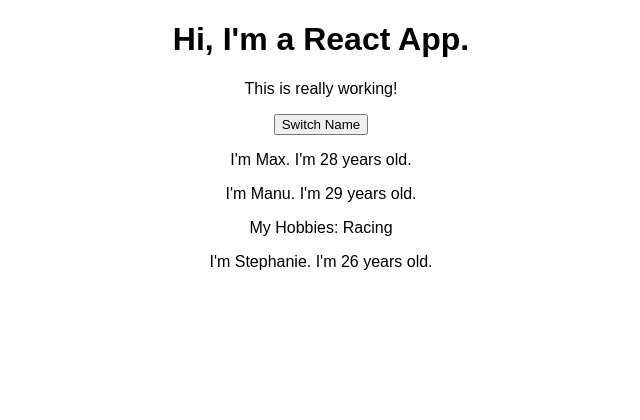
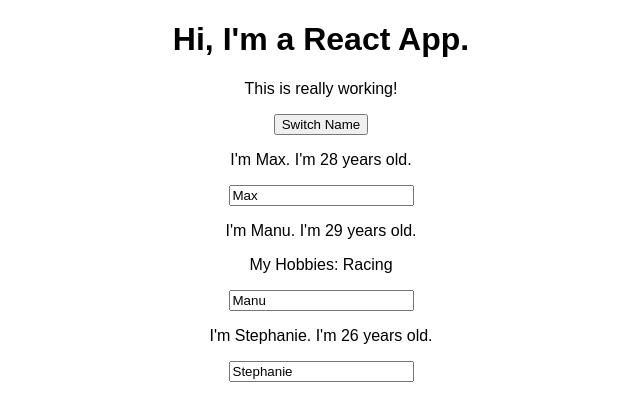
Before and after one commit to laurayang321/react-complete-guide, a React (Create React App) app: page / in a window 1280 px wide. Shown: the top 420 px of the page, without its empty margins (319-959 px from the left). Built offline with nearby package versions, Linux system fonts and the light colour scheme.

Commit message:
47. Adding Two Way Binding (Convert back to use class based Component to setState)

```diff
--- a/src/App.js
+++ b/src/App.js
@@ -1,32 +1,27 @@
-import React, { useState } from 'react';
+import React, { Component } from 'react';
 import './App.css';
 import Person from './Person/Person'; // js extension can be ommitted due to the build workflow
 
 // App Component is a stateful Component
 // Either Class based with state or Functional based with useState are called smart Component or container Component because they contain the state or your application
-const app = props => {
+class App extends Component {
   // Use Destructuring to pull out the current state and setState function definition
-  const [ personsState, setPersonsState ] = useState ({
+  state = {
     persons: [
       {name: 'Max', age: 28},
       {name: 'Manu', age: 29},
       {name: 'Stephanie', age: 26}
     ]
-  });
+  }
 
-  // avoid the lost of otherState, so need to define otherState here
-  const [otherState, setOtherState] = useState('some other value');
-
-  console.log(personsState, otherState);
-
-  const switchNameHandler = (newName) => {
+ switchNameHandler = (newName) => {
     console.log("Switch Name button clicked.");
     // DON't DO THIS: this.state.persons[0].name = "Maximumilian";
     // setState is only available in class-based Component
 
     // no this keyword needed here to reference inside class
     // Note: React Hooks doesn't merge new state with the old state
-    setPersonsState( {
+    this.setState( {
         persons: [
           {name: newName, age: 28},
           {name: 'Manu', age: 29},
@@ -35,24 +30,37 @@ const app = props => {
     })
   }
 
+ nameChangedHandler = (event) => {
+  this.setState( {
+      persons: [
+        {name: 'Max', age: 28},
+        {name: event.target.value, age: 29},
+        {name: 'Stephanie', age: 27}
+      ]
+    })
+  }
+
+  render() {
     return (
       <div className="App">
         <h1>Hi, I'm a React App.</h1>
         <p>This is really working!</p>
-      <button onClick={ () => switchNameHandler('Maximumilian!!') }>Switch Name</button>
+        <button onClick={ () => this.switchNameHandler('Maximumilian!!') }>Switch Name</button>
         <Person
-        name={personsState.persons[0].name}
-        age={personsState.persons[0].age} />
+          name={this.state.persons[0].name}
+          age={this.state.persons[0].age} />
         <Person
-        name={personsState.persons[1].name}
-        age={personsState.persons[1].age}
-        click={switchNameHandler.bind(this, 'Max!')}>My Hobbies: Racing</Person>
+          name={this.state.persons[1].name}
+          age={this.state.persons[1].age}
+          click={this.switchNameHandler.bind(this, 'Max!')}
+          changed={this.nameChangedHandler} >My Hobbies: Racing</Person>
         <Person
-        name={personsState.persons[2].name}
-        age={personsState.persons[2].age} />
+          name={this.state.persons[2].name}
+          age={this.state.persons[2].age} />
       </div>
     );
+  }
   // the lowercase is reserved for native HTML in JSX like div, so components usually use uppercase.
 }
 
-export default app;
+export default App;
--- a/src/Person/Person.js
+++ b/src/Person/Person.js
@@ -6,6 +6,7 @@ const person = (props) => {
         <div>
             <p onClick = {props.click}>I'm {props.name}. I'm {props.age} years old.</p>
             <p>{props.children}</p>
+            <input type='text' onChange={props.changed} value={props.name}></input>
         </div>
     )
 }
```
Lines whose indentation alone changed are shown as unchanged.
